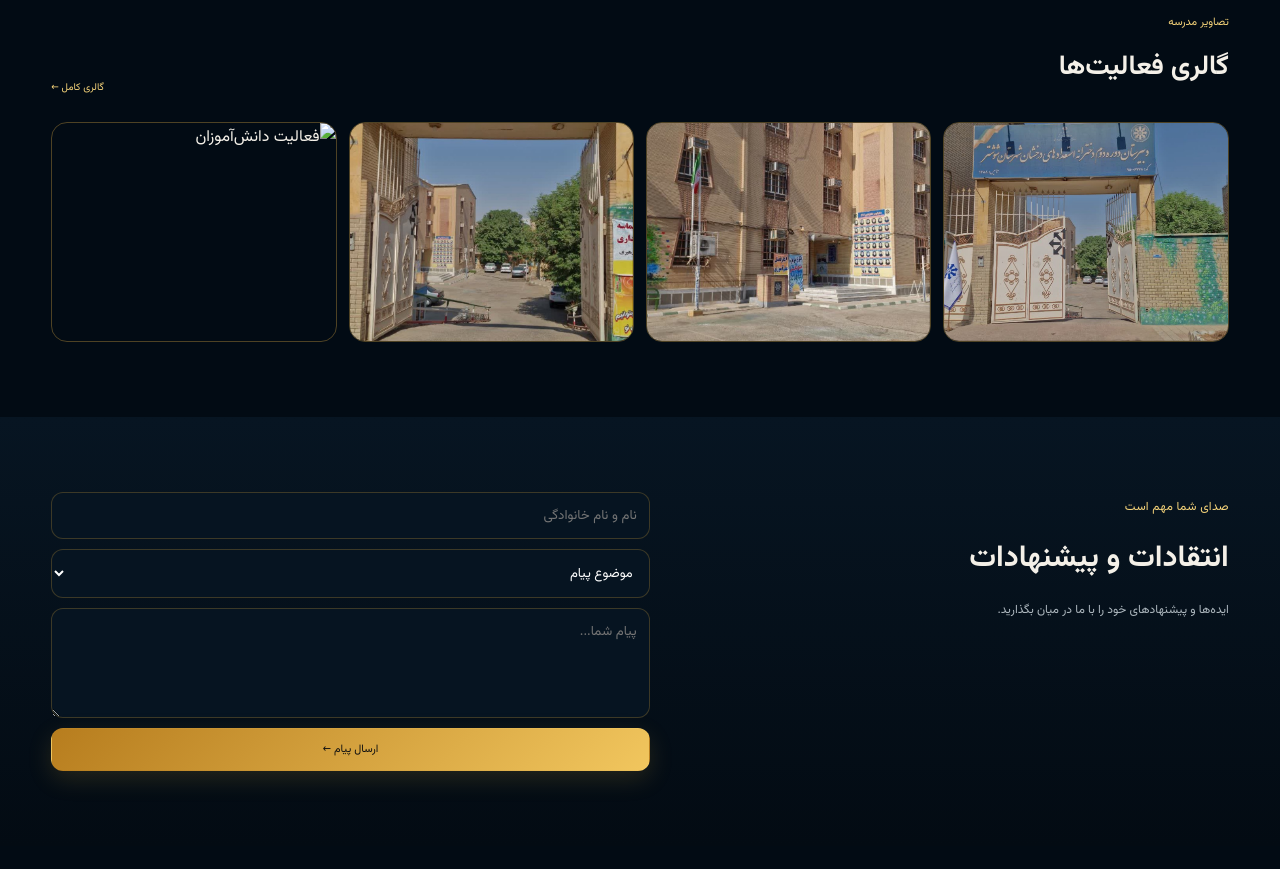
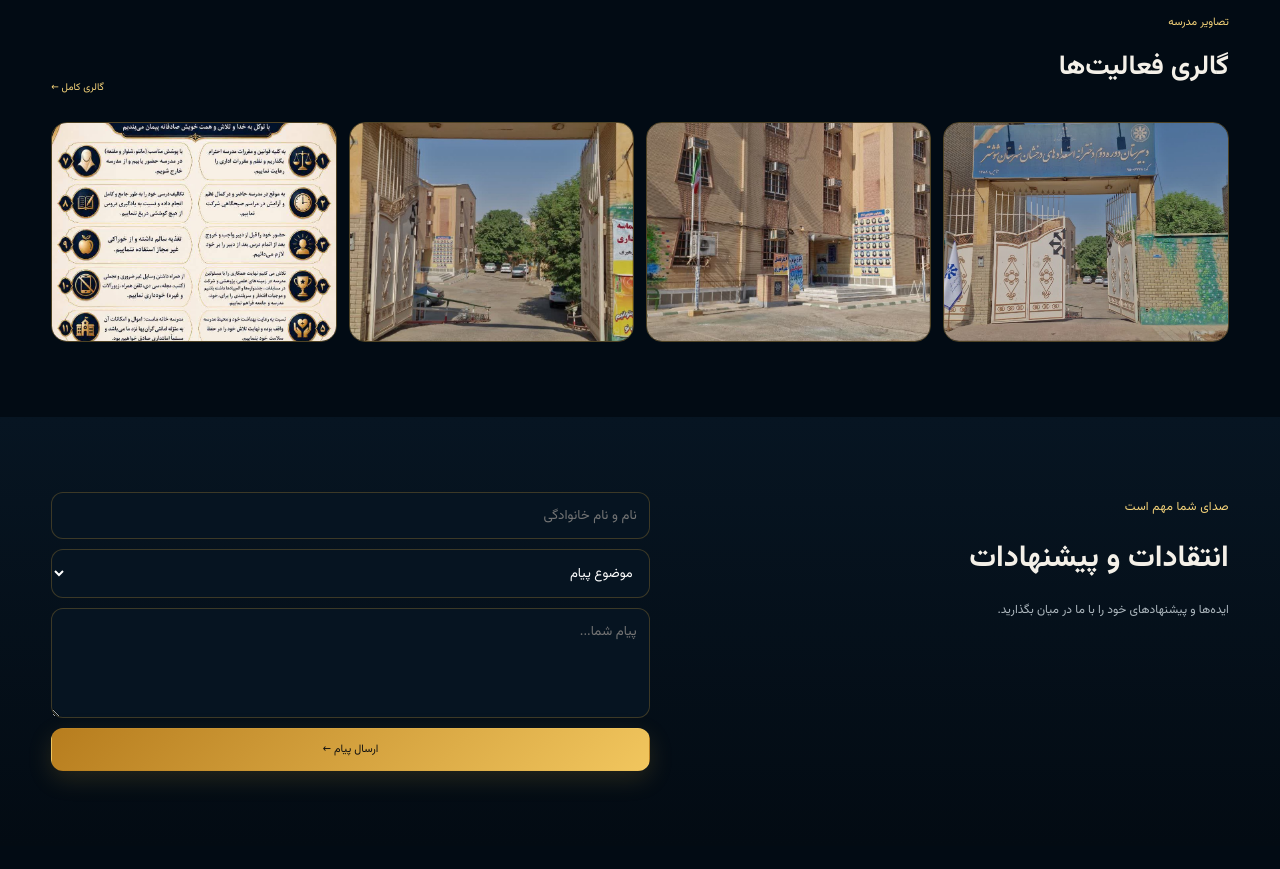
Before and after one commit to khajepournasim/Shooshtar_sampad, a plain HTML site: page index.html in a window 1280 px wide. Shown: the part 3480-4349 px from the top of the page. Drawn offline with Linux system fonts and the light colour scheme; a web font is replaced by a local one.

Commit message:
Update index.html

```diff
--- a/index.html
+++ b/index.html
@@ -142,7 +142,7 @@
     <img src="Assets/school-gate.jpg" alt="ورودی مدرسه">
     <img src="Assets/school-front.jpg" alt="نمای مدرسه">
     <img src="Assets/school-building.jpg" alt="حیاط مدرسه">
-    <img src="Assets/Assets/Misaghname.jpg" alt="فعالیت دانش‌آموزان">
+    <img src="Assets/Misaghname.jpg" alt="فعالیت دانش‌آموزان">
   </div>
 </div>
 </section>
```
